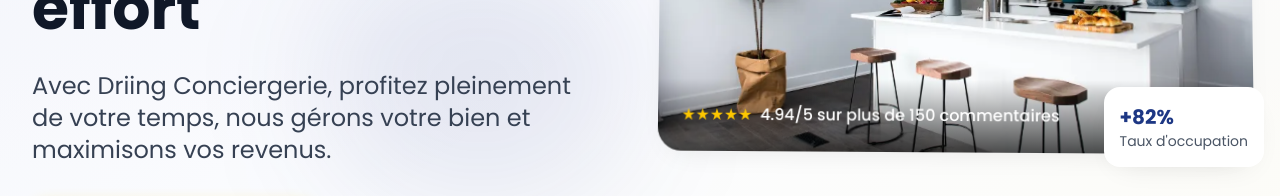
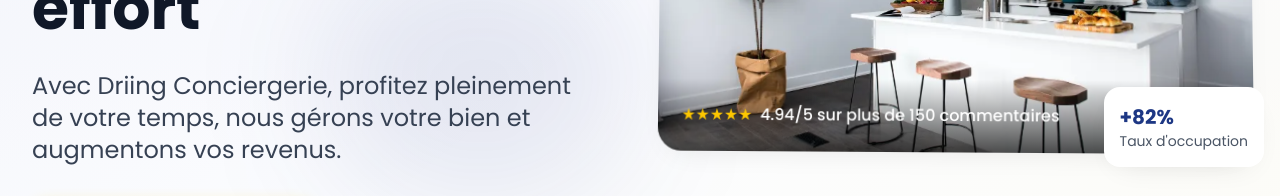
Before and after one commit to AlexandreDuro/driing, a Next.js app: page / in a window 1280 px wide. Shown: the part 473-669 px from the top of the page. Built offline with nearby package versions, Linux system fonts and the light colour scheme.

Commit message:
Update HeroSection.tsx
maximisons → augmentons

```diff
--- a/src/components/HeroSection.tsx
+++ b/src/components/HeroSection.tsx
@@ -137,7 +137,7 @@ export default function HeroSection() {
 
             <div className="stagger-item" style={isMounted ? { ...visibleStaggerStyle, transitionDelay: '0.3s' } : initialStaggerStyle}>
               <p className="text-xl md:text-2xl text-gray-700 mb-8 max-w-2xl mx-auto md:mx-0 flex items-center flex-wrap">
-                Avec Driing Conciergerie, profitez pleinement de votre temps, nous gérons votre bien et maximisons vos revenus.
+                Avec Driing Conciergerie, profitez pleinement de votre temps, nous gérons votre bien et augmentons vos revenus.
               </p>
             </div>
 
```
